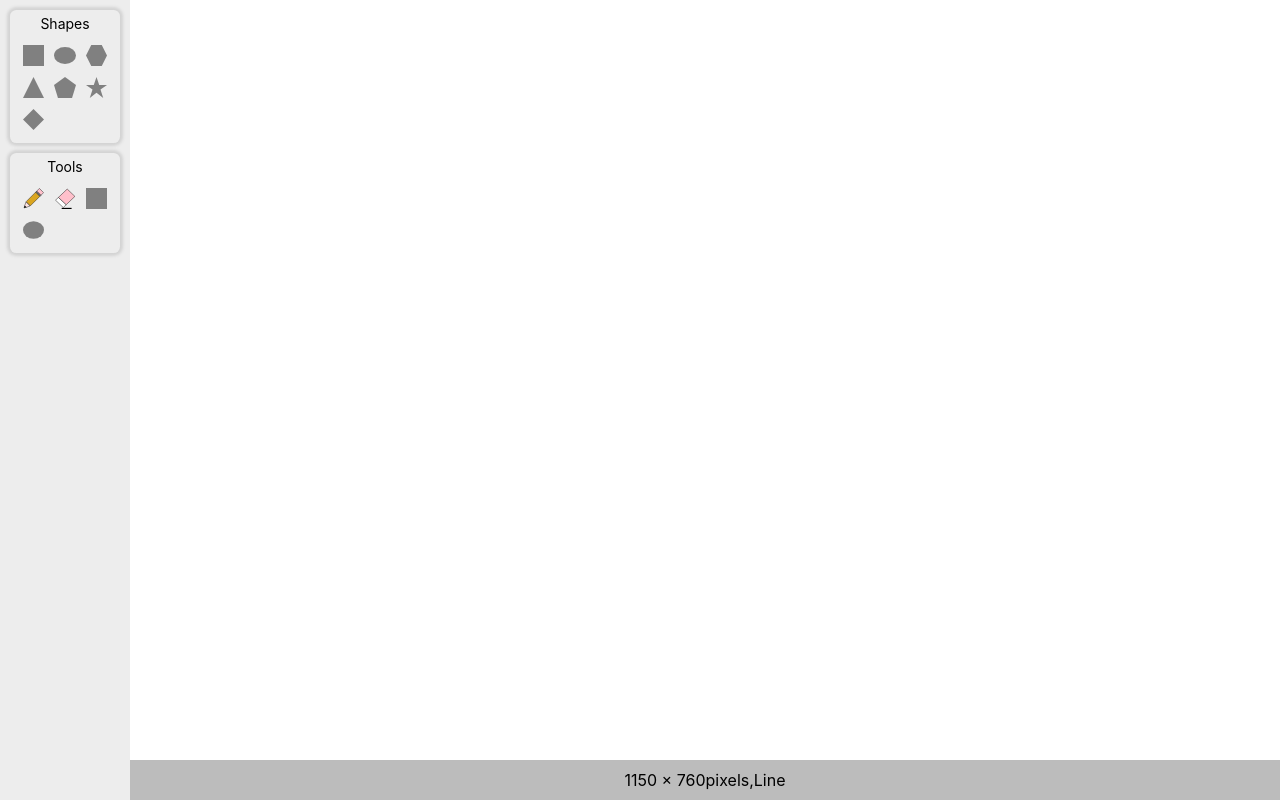
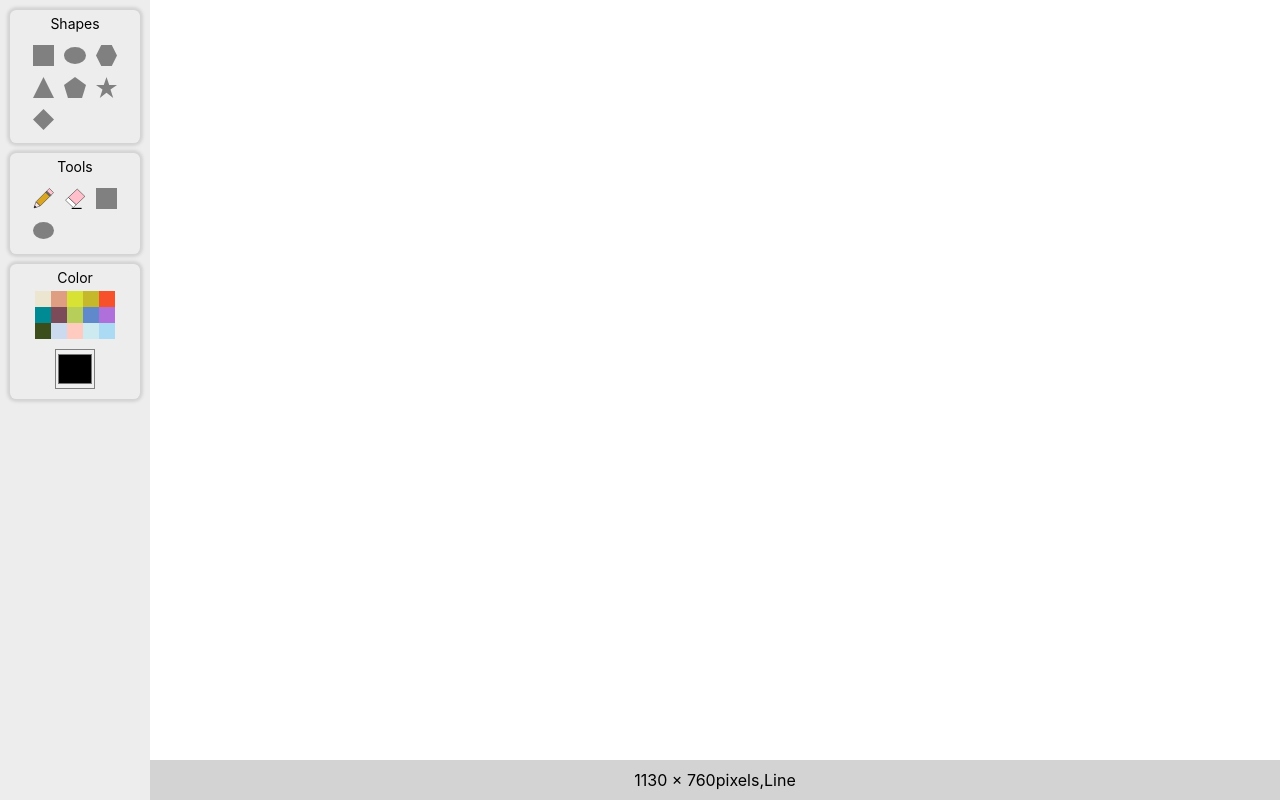
Before and after one commit to Jhonyx00/React-Paint-App, a React (Create React App) app: page / in a window 1280 px wide. Built offline with nearby package versions, Linux system fonts and the light colour scheme.

Commit message:
add color palette

```diff
--- a/src/App.css
+++ b/src/App.css
@@ -3,8 +3,7 @@
   height: 100vh;
 
   display: grid;
-  place-items: center;
-  grid-template-columns: 130px calc(100% - 130px);
+  grid-template-columns: 150px calc(100% - 150px);
 
   .toolbar-container {
     background-color: rgb(237, 237, 237);
@@ -17,7 +16,6 @@
     grid-template-rows: 95% 5%;
 
     .canvas-main-container {
-      background-color: rgb(39, 7, 103);
       overflow: auto;
       scrollbar-width: thin;
     }
@@ -25,7 +23,7 @@
     .status-bar-container {
       display: grid;
       place-items: center;
-      background-color: rgb(188, 188, 188);
+      background-color: rgb(211, 211, 211);
     }
   }
 }
--- a/src/App.tsx
+++ b/src/App.tsx
@@ -23,6 +23,7 @@ import triangle from "./assets/triangle.svg";
 
 //Styles
 import "./App.css";
+import ColorPalette from "./components/colorPalette.tsx";
 
 const App = () => {
   const canvasContainer: React.Ref<HTMLDivElement> = useRef(null);
@@ -48,6 +49,8 @@ const App = () => {
     name: "Line",
     icon: pencil,
   });
+
+  const [currentColor, setCurrentColor] = useState("");
 
   useEffect(() => {
     if (canvasContainer.current) {
@@ -180,6 +183,8 @@ const App = () => {
           toolItems={toolsItems}
           setCurrentTool={setCurrentTool}
         />
+
+        <ColorPalette setCurrentColor={setCurrentColor} />
       </div>
 
       <div className="canvas-statusbar-container">
@@ -196,6 +201,7 @@ const App = () => {
             positionDown={mouseDownPosition}
             positionMove={mouseMovePosition}
             currentTool={currentTool}
+            currentColor={currentColor}
           ></Canvas>
         </div>
 
--- a/src/components/canvas.tsx
+++ b/src/components/canvas.tsx
@@ -45,12 +45,14 @@ const Canvas = ({
   positionDown,
   positionMove,
   currentTool,
+  currentColor,
 }: {
   width: number;
   height: number;
   positionDown: Point;
   positionMove: Point;
   currentTool: IconTool;
+  currentColor: string;
 }) => {
   const canvasRef: React.Ref<HTMLCanvasElement> = useRef(null);
   const dynamicCanvasRef: React.Ref<HTMLCanvasElement> = useRef(null);
@@ -125,15 +127,16 @@ const Canvas = ({
   }, [positionMove]);
 
   useEffect(() => {
+    if (ctx) {
+      ctx.strokeStyle = currentColor;
+      ctx.fillStyle = currentColor;
+      shapeContainer.background = currentColor;
+    }
+
     if (currentTool.toolGroupID === 2) {
       setShapeContainer((s) => ({ ...s, background: "transparent" }));
     } else {
-      setShapeContainer((s) => ({ ...s, background: "blue" })); // set Color from input
-    }
-
-    if (ctx) {
-      ctx.fillStyle = shapeContainer.background;
-      ctx.strokeStyle = shapeContainer.background;
+      //setShapeContainer((s) => ({ ...s, background: currentColor })); // set Color from input
     }
 
     setPath(currentTool.toolId);
--- /dev/null
+++ b/src/components/colorPalette.tsx
@@ -0,0 +1,58 @@
+import "../styles/colorPalette.css";
+
+const ColorPalette = ({ setCurrentColor }: any): React.JSX.Element => {
+  const colors = [
+    { id: 1, color: "#ece6d0" },
+    { id: 2, color: "#df9d81" },
+    { id: 3, color: "#d7e235" },
+    { id: 4, color: "#c5b82b" },
+    { id: 5, color: "#f7512b" },
+    { id: 6, color: "#008a93" },
+    { id: 7, color: "#7b4b59" },
+    { id: 8, color: "#b7ce5a" },
+    { id: 9, color: "#5f89ca" },
+    { id: 10, color: "#b070db" },
+    { id: 11, color: "#3b4d1b" },
+    { id: 12, color: "#ccdaf0" },
+    { id: 13, color: "#ffcac0" },
+    { id: 14, color: "#cdeaf0" },
+    { id: 15, color: "#abdaf4" },
+  ];
+
+  const handleClick = (color: string) => {
+    setCurrentColor(color);
+  };
+
+  const handleChange = (event: { target: any }) => {
+    //console.log(event.target.value);
+    setCurrentColor(event.target.value);
+  };
+  return (
+    <div className="tool-container">
+      <span>Color</span>
+
+      <div className="palette">
+        {colors.map((color) => (
+          <button
+            onClick={() => handleClick(color.color)}
+            key={color.id}
+            className="palette-item"
+            style={{ backgroundColor: color.color }}
+          ></button>
+        ))}
+      </div>
+
+      <div className="color-input-container">
+        <input
+          type="color"
+          name="color"
+          id="color-chooser"
+          className="color-chooser"
+          onChange={handleChange}
+        />
+      </div>
+    </div>
+  );
+};
+
+export default ColorPalette;
--- a/src/index.css
+++ b/src/index.css
@@ -15,3 +15,9 @@ code {
 html {
   overflow: hidden;
 }
+
+* {
+  border: 0;
+  padding: 0;
+  box-sizing: border-box;
+}
--- a/src/styles/canvas.css
+++ b/src/styles/canvas.css
@@ -2,7 +2,6 @@
   position: relative !important;
   transition: transform 200ms ease;
   transform-origin: top left;
-  background-color: aqua;
 }
 
 .canvas {
--- /dev/null
+++ b/src/styles/colorPalette.css
@@ -0,0 +1,41 @@
+.tool-container {
+  display: grid;
+  place-items: center;
+
+  gap: 5px;
+  padding: 5px;
+  box-shadow: 0px 0px 3px 3px lightgray;
+  border-radius: 0.4em;
+  margin: 10px;
+
+  span {
+    font-size: 14px;
+    text-align: center;
+  }
+  .palette {
+    list-style: none;
+    display: grid;
+    grid-template-rows: repeat(3, 1fr);
+    grid-template-columns: repeat(5, 1fr);
+    .palette-item {
+      width: 1.2em;
+      height: 1.2em;
+      border: none;
+      cursor: pointer;
+    }
+  }
+
+  .color-input-container {
+    display: grid;
+    place-items: center;
+    padding: 5px;
+
+    .color-chooser {
+      cursor: pointer;
+      border: 1px solid gray;
+
+      width: 3em;
+      height: 3em;
+    }
+  }
+}
--- a/src/styles/tool.css
+++ b/src/styles/tool.css
@@ -44,8 +44,8 @@
   .Shapes {
     grid-template-columns: repeat(3, 1fr);
     gap: 5px;
-    height: calc(6em - 5px);
-    overflow-y: scroll;
+    height: 101.32px;
+    overflow: auto;
     scrollbar-width: thin;
     padding: 5px;
   }
```
